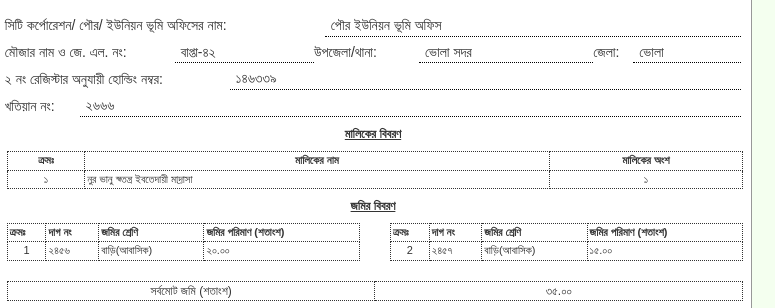
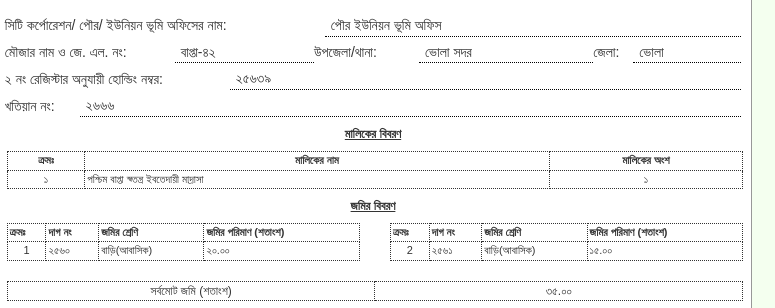
Before and after one commit to jomidakhila/dakhila-print-9, a plain HTML site: page index.html in a window 1280 px wide. Shown: the part 160-468 px from the top of the page, 267-1042 px from the left. Drawn offline with nearby package versions, Linux system fonts and the light colour scheme.

Commit message:
Update index.html

```diff
--- a/index.html
+++ b/index.html
@@ -176,7 +176,7 @@
           <table style="margin-top:5px; width:100%;">
             <tr>
               <td style="width:225px">২ নং রেজিস্টার অনুযায়ী হোল্ডিং নম্বর:</td>
-              <td style="width:100%;" class="dotted_botton" style="padding-left:10px;">১৪৬৩৩৯</td>
+              <td style="width:100%;" class="dotted_botton" style="padding-left:10px;">২৫৬৩৯</td>
             </tr>
           </table>
 
@@ -203,7 +203,7 @@
             <tbody>
               <tr>
                 <td class="b1 text-center">১</td>
-                <td class="b1">নুর ভানু স্বতন্ত্র ইবতেদায়ী মাদ্রাসা</td>
+                <td class="b1">পশ্চিম বাপ্তা স্বতন্ত্র ইবতেদায়ী মাদ্রাসা</td>
                 <td class="b1 text-center">১</td>
               </tr>
             </tbody>
@@ -226,7 +226,7 @@
                 <tbody>
                   <tr>
                     <td class="b1 text-center">1</td>
-                    <td class="b1">২৪৫৬</td>
+                    <td class="b1">২৫৬০</td>
                     <td class="b1">বাড়ি(আবাসিক)</td>
                     <td class="b1">২০.০০</td>
                   </tr>
@@ -246,7 +246,7 @@
                 <tbody>
                   <tr>
                     <td class="b1 text-center">2</td>
-                    <td class="b1">২৪৫৭</td>
+                    <td class="b1">২৫৬১</td>
                     <td class="b1">বাড়ি(আবাসিক)</td>
                     <td class="b1">১৫.০০</td>
                   </tr>
```
